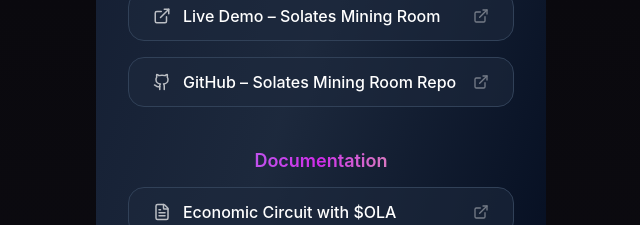
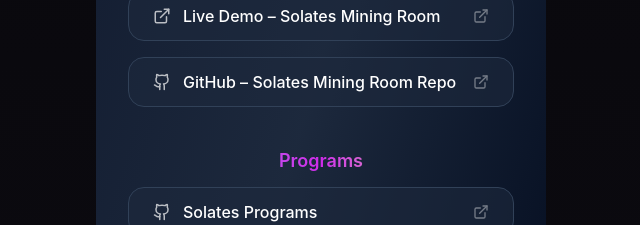
Before and after one commit to bioxim/solates-linktree, a React (Vite) app: page / in a window 1280 px wide. Shown: the part 727-952 px from the top of the page, without its empty margins (319-959 px from the left). Built offline with nearby package versions, Linux system fonts and the light colour scheme.

Commit message:
Added programs link

```diff
--- a/src/components/SolatesLinks.tsx
+++ b/src/components/SolatesLinks.tsx
@@ -6,7 +6,7 @@
 interface LinkItem {
   title: string;
   url: string;
-  type: "demo" | "repo" | "doc" | "social";
+  type: "demo" | "repo" | "doc" | "social" | "prog";
   icon: JSX.Element;
 }
 
@@ -34,6 +34,14 @@
     title: "GitHub – Solates Mining Room Repo",
     url: "https://github.com/bioxim/solates-mining",
     type: "repo",
+    icon: <Github size={18} className="opacity-70" />,
+  },
+
+  // === PROGRAMS ===
+  {
+    title: "Solates Programs",
+    url: "https://github.com/bioxim/solates-contracts/",
+    type: "prog",
     icon: <Github size={18} className="opacity-70" />,
   },
 
@@ -144,6 +152,13 @@
             <LinkCard key={i} {...link} />
           ))}
 
+        <SectionTitle text="Programs" />
+        {links
+          .filter((l) => l.type === "prog")
+          .map((link, i) => (
+            <LinkCard key={i} {...link} />
+          ))}
+
         <SectionTitle text="Documentation" />
         {links
           .filter((l) => l.type === "doc")
```
